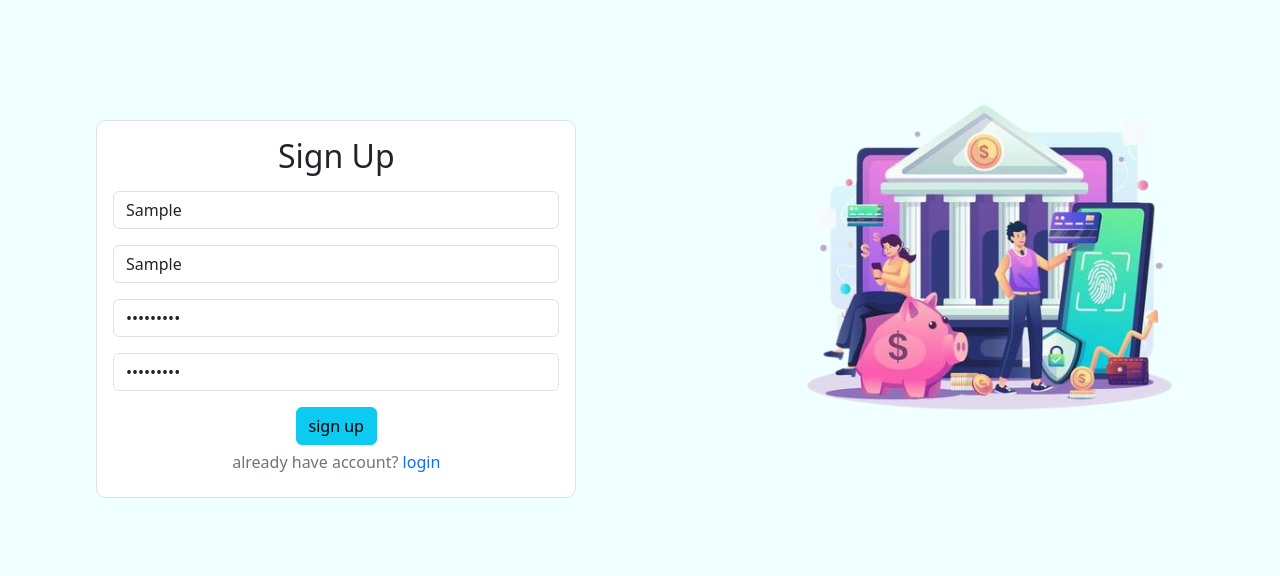
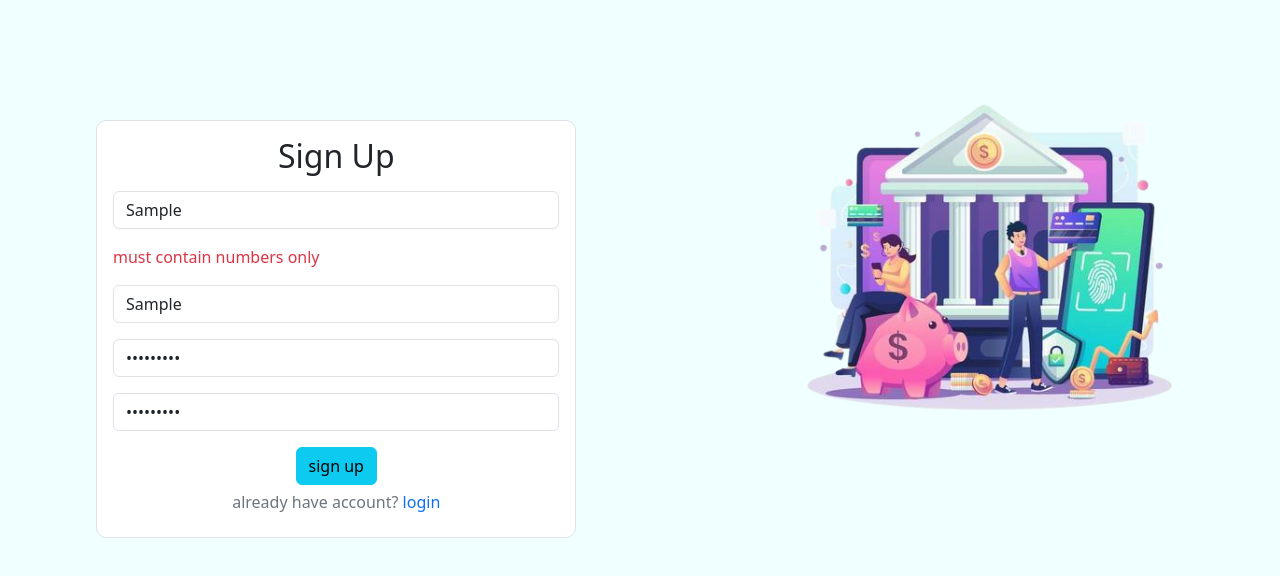
Before and after one commit to SimiShahudeen/Bank-App, an Angular app: page /register in a window 1280 px wide. Both pictures are taken after typing "Sample", "Sample", "Sample123", "Sample123" into the empty fields and a click on the button "sign up". Shown: the top 576 px of the page. Built offline with nearby package versions, Linux system fonts and the light colour scheme.

Commit message:
structural directives in register form

```diff
--- a/src/app/register/register.component.html
+++ b/src/app/register/register.component.html
@@ -3,11 +3,25 @@
     <div class=" mt-4 p-5 ">
       <form [formGroup]="registerForm" action="" (ngSubmit)="SignUp()" class="form-control p-3 ms-5 w-75" style="border-radius: 10px;">
         <h2 class="text-center">Sign Up</h2>
-        <input formControlName="acno" id="ac-num" name="account-num" type="text" placeholder="account number"
-          class="w-100 form-control my-3">
+        <div>
+          <input formControlName="acno" id="ac-num" name="account-num" type="text" placeholder="account number"
+            class="w-100 form-control my-3">
+        </div>
+        <div *ngIf="(this.registerForm.get('acno')?.errors)&&(this.registerForm.get('acno')?.touched)">
+          <p class="text-danger">must contain numbers only</p>
+        </div>
         <input formControlName="uname" name="user-name" id="u-name" type="text" placeholder=" user id" class="w-100 form-control my-3">
+        <div *ngIf="(this.registerForm.get('uname')?.errors)&&(this.registerForm.get('uname')?.touched)">
+          <p class="text-danger">must contain charectors only</p>
+        </div>
         <input formControlName="psw" id="p-wd" name="pass-wd" type="password" placeholder="password" class="w-100 form-control my-3">
+        <div *ngIf="(this.registerForm.get('psw')?.errors)&&(this.registerForm.get('psw')?.touched)">
+          <p class="text-danger">must contain numbers only</p>
+        </div>
         <input formControlName="cpsw" id="p-wd-2" name="pass-wd-2" type="password" placeholder="confirm password" class="w-100 form-control my-3">
+        <div *ngIf="(this.registerForm.get('cpsw')?.errors)&&(this.registerForm.get('cpsw')?.touched)">
+          <p class="text-danger">must contain numbers only</p>
+        </div>
         <div class="d-flex justify-content-center my-2">
           <button type="submit" class="btn btn-info">sign up</button>
         </div>
```
